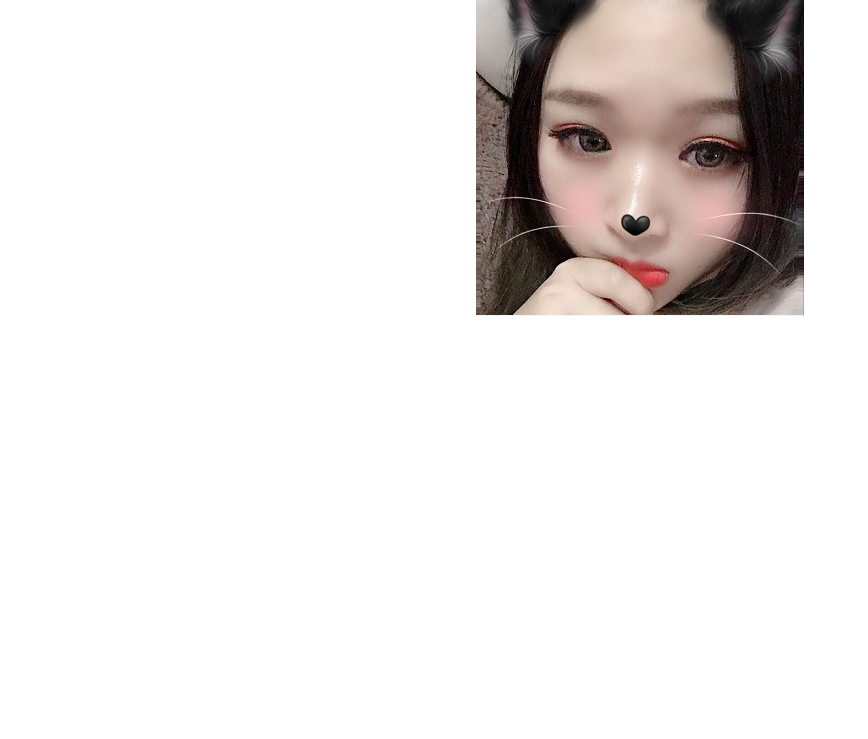
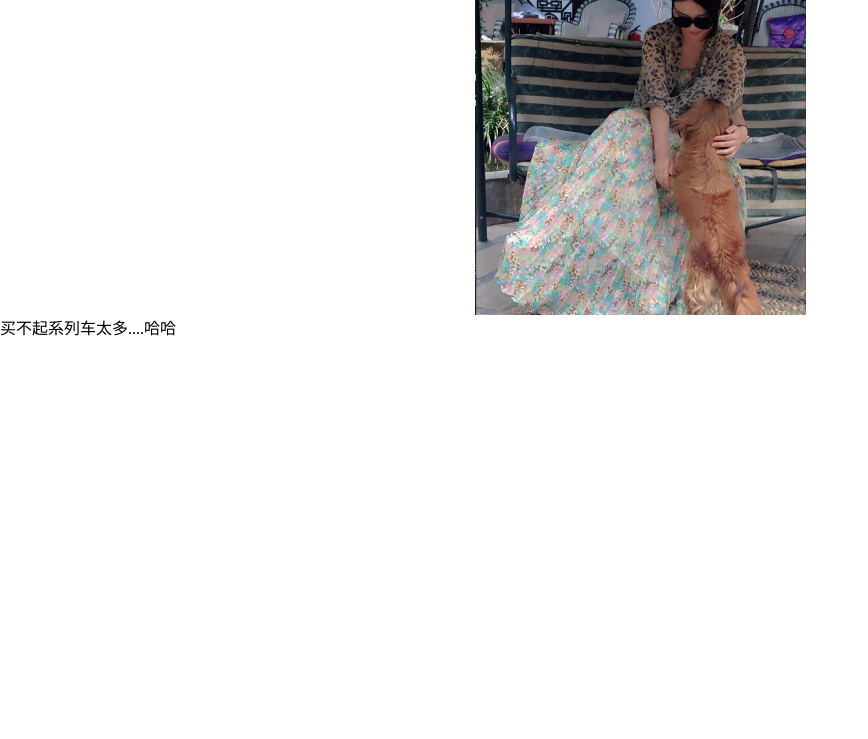
Before and after one commit to HeHongKang/20-girls, a plain HTML site: page index.html in a window 1280 px wide. Shown: the part 61-800 px from the top of the page, without its empty margins (0-868 px from the left). Drawn offline with Linux system fonts and the light colour scheme.

Commit message:
代码提交

```diff
--- a/index.html
+++ b/index.html
@@ -2,9 +2,9 @@
 <html lang="en">
 
 <head>
-    <meta charset="UTF-8">
-    <meta name="viewport" content="width=device-width, initial-scale=1.0">
-    <meta http-equiv="X-UA-Compatible" content="ie=edge">
+  <meta charset="UTF-8" />
+  <meta name="viewport" content="width=device-width, initial-scale=1.0" />
+  <meta http-equiv="X-UA-Compatible" content="ie=edge" />
   <title>20_girls_小雨</title>
   <style>
     * {
@@ -14,7 +14,9 @@
 
     .header h1 {
       text-align: center;
-            font-family: -apple-system, SF UI Text, Arial, PingFang SC, Hiragino Sans GB, Microsoft YaHei, WenQuanYi Micro Hei, sans-serif, SimHei, SimSun
+      font-family: -apple-system, SF UI Text, Arial, PingFang SC,
+        Hiragino Sans GB, Microsoft YaHei, WenQuanYi Micro Hei, sans-serif,
+        SimHei, SimSun;
     }
 
     .content {
@@ -29,15 +31,10 @@
   <div class="header">
     <h1>20_girls_小雨</h1>
   </div>
-    <div class="content">
-        <img src="./images/1.jpg">
+  <div class="content"><img src="./images/2.jpg" /></div>
+  <div class="footer">
+    买不起系列车太多....哈哈
   </div>
-    <div class="footer">
-
-    </div>
-    <script>
-
-    </script>
 </body>
 
 </html>
```
Also changed, not shown: images/2.jpg (added). Lines whose indentation alone changed are shown as unchanged.
